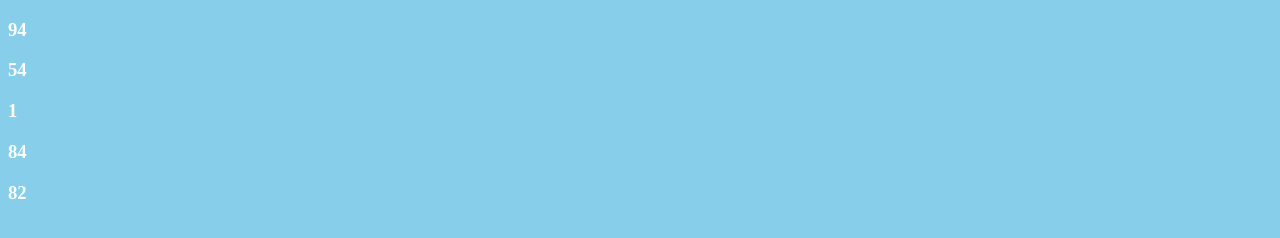
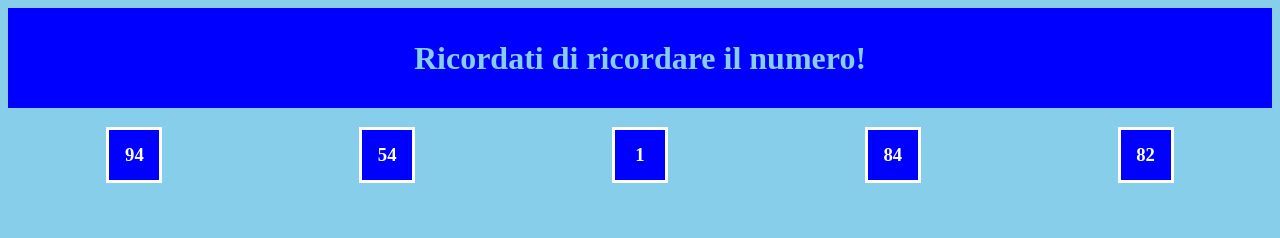
Before and after one commit to Christianmagni97/js-simon, a plain HTML site: page index.html in a window 1280 px wide. Drawn offline with Linux system fonts and the light colour scheme.

Commit message:
aggiunto dei background ai numeri

```diff
--- a/index.html
+++ b/index.html
@@ -7,7 +7,11 @@
     <link rel="stylesheet" href="style.css">
 </head>
 <body>
-    <div id="roma"></div>
+    <header>
+        <h1>Ricordati di ricordare il numero!</h1>
+    </header>
+    <div id="quadrati">
+    </div>
 
     <script src="script.js"></script>
 </body>
--- a/script.js
+++ b/script.js
@@ -4,7 +4,7 @@ for (let index = 0; index < 5; index++) {
     console.log(pcNumber);
     const pippo = document.createElement('h3');
     pippo.append(pcNumber);
-    document.body.appendChild(pippo);
+    document.getElementById("quadrati").appendChild(pippo);
 }
 const timer = setInterval( function(){
     userSeconds--;
--- a/style.css
+++ b/style.css
@@ -2,3 +2,32 @@ body{
     background-color: skyblue;
     color: white;
 }
+header{
+    display: flex;
+    align-items: center;
+    background-color: blue;
+    color: skyblue;
+    width: 100%;
+    height: 100px;
+}
+h1{
+    margin: 0 auto;
+}
+
+h3{
+    background-color: blue;
+    width: 50px;
+    height: 50px;
+    display: flex;
+    align-items: center;
+    justify-content: space-around;
+    border: solid 3px;
+
+}
+h1{
+    text-align: center;
+}
+#quadrati{
+    display: flex;
+    justify-content: space-around;
+}
```
